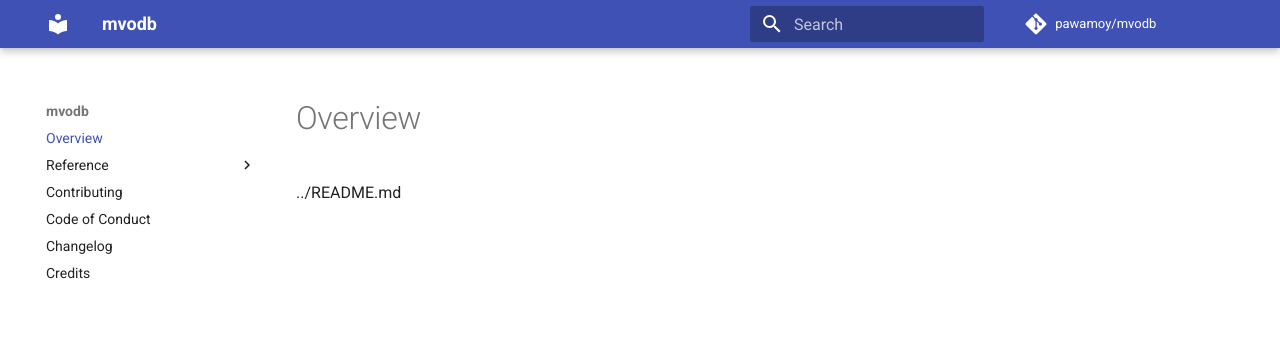
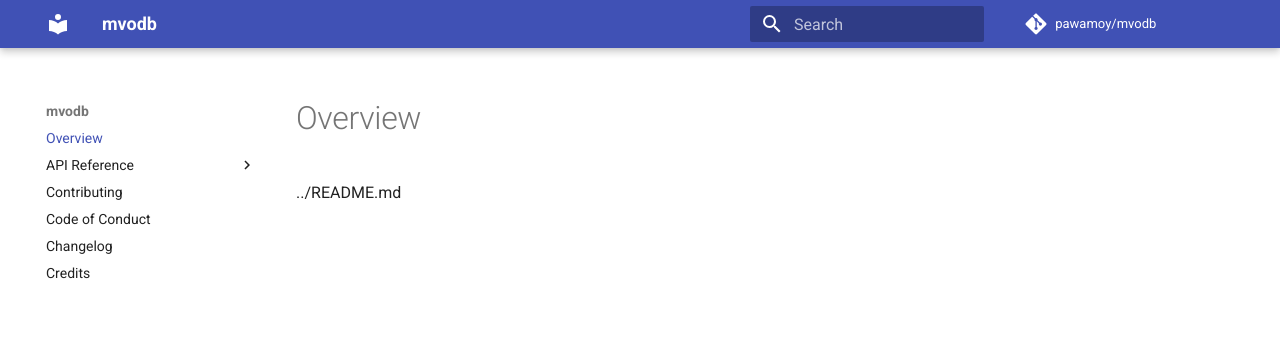
Before and after one commit to pawamoy/mvodb, an MkDocs documentation site: the page built from docs/index.md, in a window 1280 px wide. Shown: the top 349 px of the page. Built offline with MkDocs 1.6.1 and Material for MkDocs 9.7.7, drawn with Linux system fonts in a browser that asks for light colours; comment, search, counter and statistics services are not loaded.

Commit message:
chore: Template upgrade

```diff
--- a/.copier-answers.yml
+++ b/.copier-answers.yml
@@ -1,5 +1,5 @@
 # Changes here will be overwritten by Copier
-_commit: 0a861f9
+_commit: 6e49531
 _src_path: https://github.com/pawamoy/copier-poetry.git
 author_email: pawamoy@pm.me
 author_fullname: "Timoth\xE9e Mazzucotelli"
--- a/mkdocs.yml
+++ b/mkdocs.yml
@@ -6,7 +6,7 @@ repo_name: "pawamoy/mvodb"
 
 nav:
   - Overview: index.md
-  - Reference:
+  - API Reference:
     - cli.py: reference/cli.md
   - Contributing: contributing.md
   - Code of Conduct: code_of_conduct.md
@@ -23,8 +23,11 @@ markdown_extensions:
   - admonition
   - codehilite:
       guess_lang: false
+  - pymdownx.emoji
+  - pymdownx.magiclink
   - pymdownx.superfences
-  - pymdownx.emoji
+  - pymdownx.tabbed
+  - pymdownx.tasklist
   - toc:
       permalink: "¤"
 
```
Also changed, not shown: README.md (+2 -2 lines), 1 other file.
